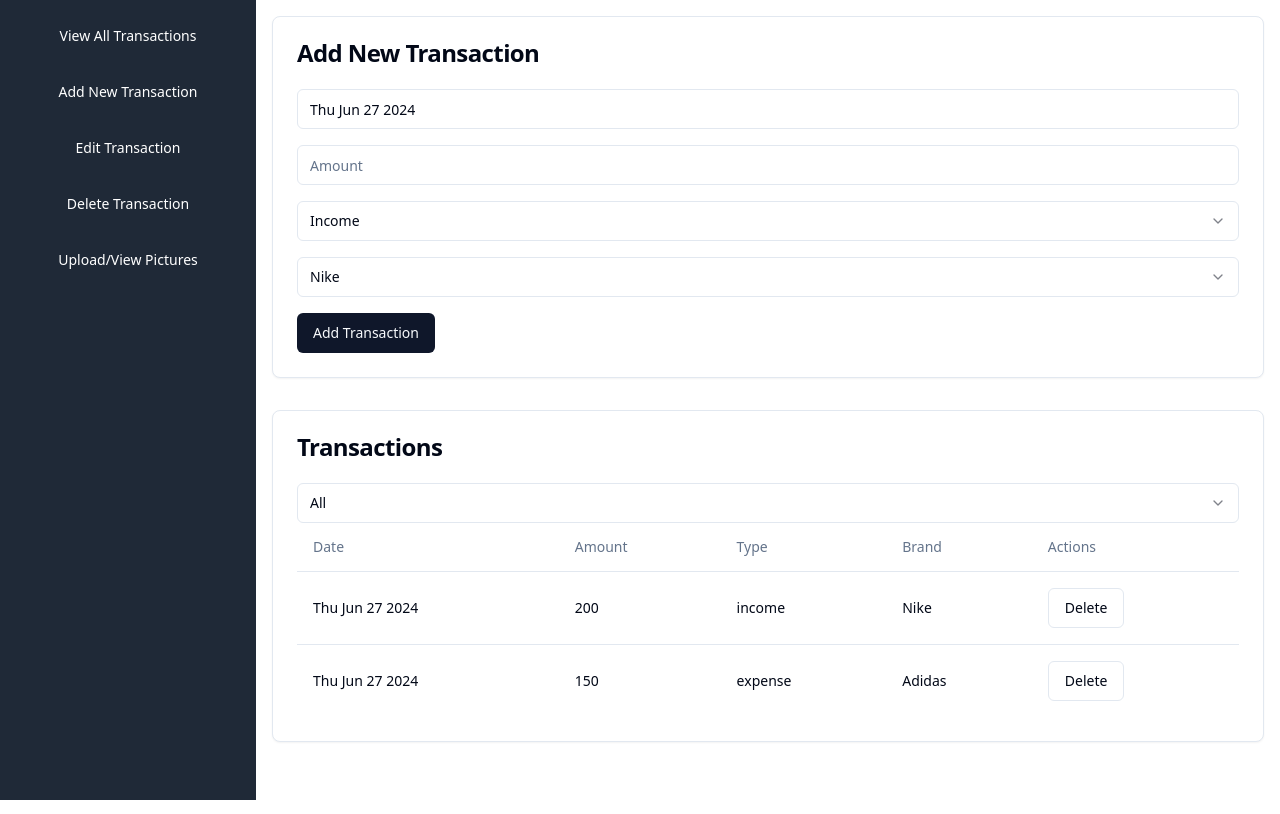
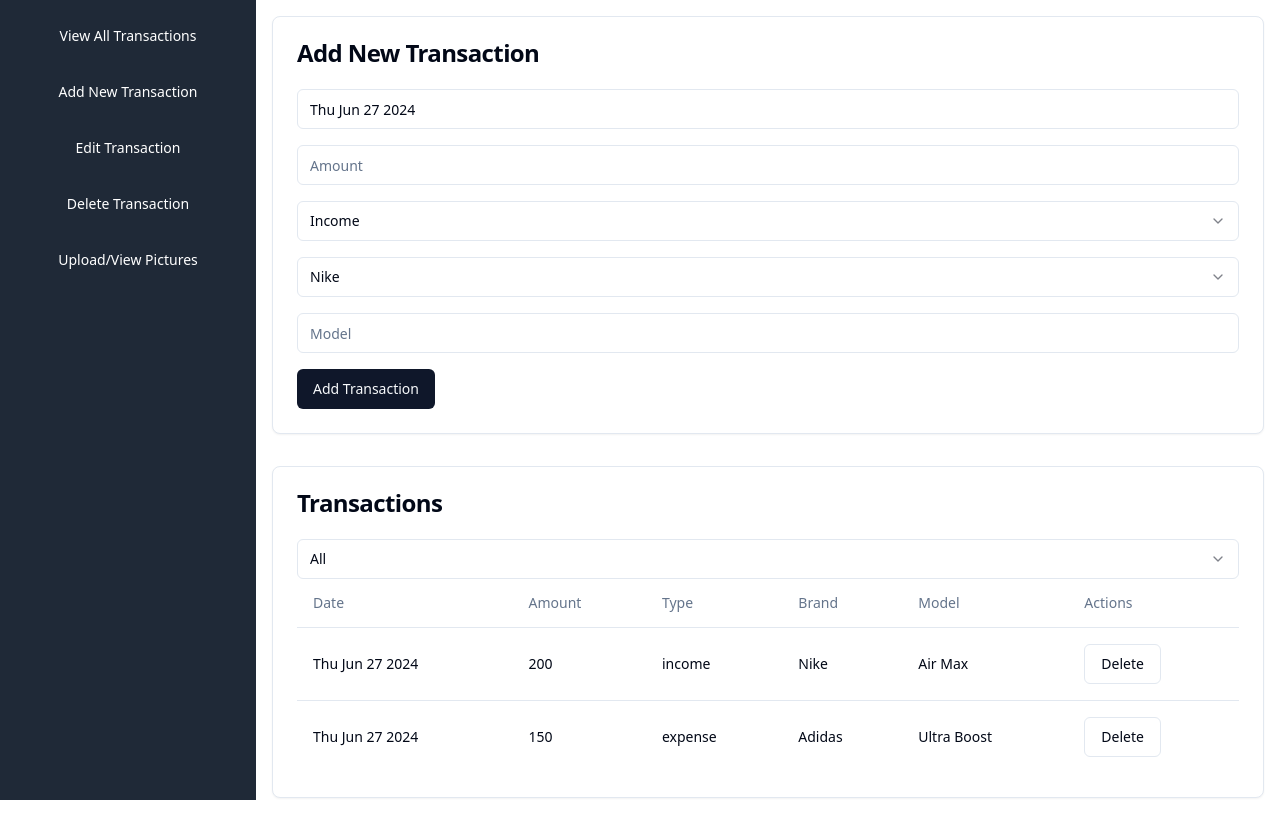
Before and after one commit to GPT-Engineer-App-Dev/kickflip-books, a React (Vite) app: page / in a window 1280 px wide. Built offline with nearby package versions, Linux system fonts and the light colour scheme.

Commit message:
Add model name field to transactions and update form and table to include model name.

```diff
--- a/src/pages/Index.jsx
+++ b/src/pages/Index.jsx
@@ -8,8 +8,8 @@ import { toast } from "sonner";
 
 const Index = () => {
   const [transactions, setTransactions] = useState([
-    { id: 1, date: new Date(), amount: 200, type: "income", brand: "Nike" },
-    { id: 2, date: new Date(), amount: 150, type: "expense", brand: "Adidas" },
+    { id: 1, date: new Date(), amount: 200, type: "income", brand: "Nike", model: "Air Max" },
+    { id: 2, date: new Date(), amount: 150, type: "expense", brand: "Adidas", model: "Ultra Boost" },
   ]);
 
   const [newTransaction, setNewTransaction] = useState({
@@ -17,6 +17,7 @@ const Index = () => {
     amount: "",
     type: "income",
     brand: "Nike",
+    model: "",
   });
 
   const [filter, setFilter] = useState("all");
@@ -93,6 +94,14 @@ const Index = () => {
                 <SelectItem value="Reebok">Reebok</SelectItem>
               </SelectContent>
             </Select>
+            <Input
+              type="text"
+              placeholder="Model"
+              value={newTransaction.model}
+              onChange={(e) =>
+                setNewTransaction({ ...newTransaction, model: e.target.value })
+              }
+            />
             <Button onClick={handleAddTransaction}>Add Transaction</Button>
           </div>
         </CardContent>
@@ -124,6 +133,7 @@ const Index = () => {
                   <TableHead>Amount</TableHead>
                   <TableHead>Type</TableHead>
                   <TableHead>Brand</TableHead>
+                  <TableHead>Model</TableHead>
                   <TableHead>Actions</TableHead>
                 </TableRow>
               </TableHeader>
@@ -134,6 +144,7 @@ const Index = () => {
                     <TableCell>{transaction.amount}</TableCell>
                     <TableCell>{transaction.type}</TableCell>
                     <TableCell>{transaction.brand}</TableCell>
+                    <TableCell>{transaction.model}</TableCell>
                     <TableCell>
                       <Button
                         variant="outline"
```
